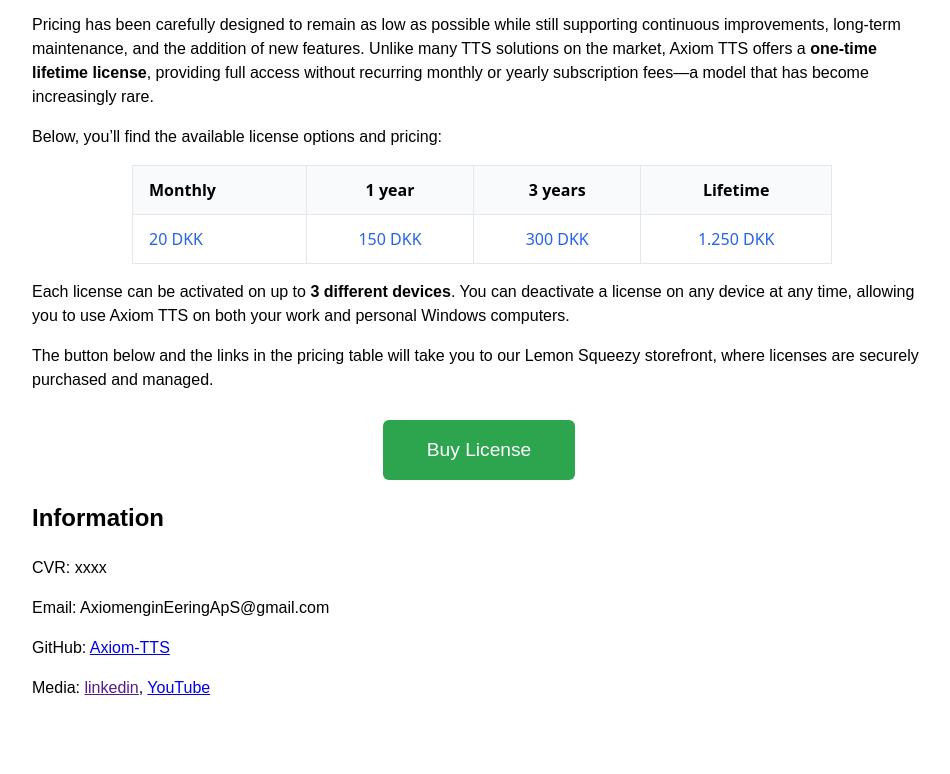
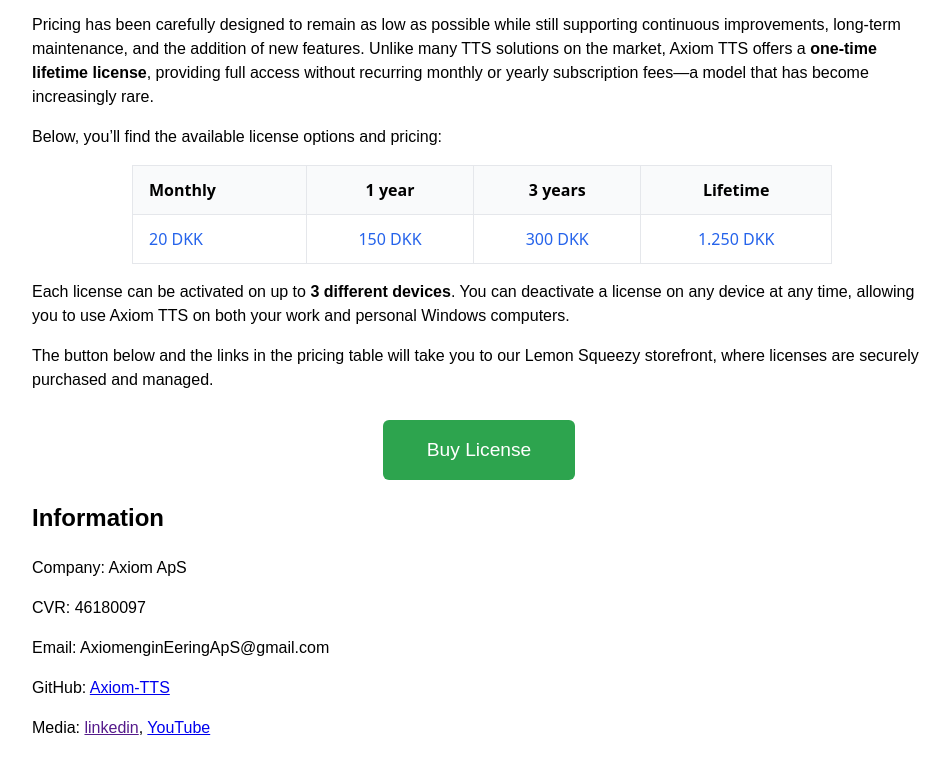
Before and after one commit to AxiomSoftwareApS/Axiom-TTS, a plain HTML site: page index.html in a window 1280 px wide. Shown: the part 1508-2282 px from the top of the page, without its empty margins (158-1108 px from the left). Before the commit the page ends 2248 px from the top, so only its background shows below. Drawn offline with Linux system fonts and the light colour scheme.

Commit message:
Update company information in README and index.html

```diff
--- a/index.html
+++ b/index.html
@@ -236,7 +236,8 @@
 
 
     <h2>Information</h2>
-    <p>CVR: xxxx</p>
+    <p>Company: Axiom ApS</p>
+    <p>CVR: 46180097</p>
     <p>Email: AxiomenginEeringApS@gmail.com</p>
     <p>GitHub: <a href="https://github.com/AxiomTTS/Axiom-TTS"> Axiom-TTS</a> </p>
     <p>Media: <a href="">linkedin</a>, <a href="https://www.youtube.com/@Axiom-TTS">YouTube</a></p>
```
Also changed, not shown: 1 other file.
